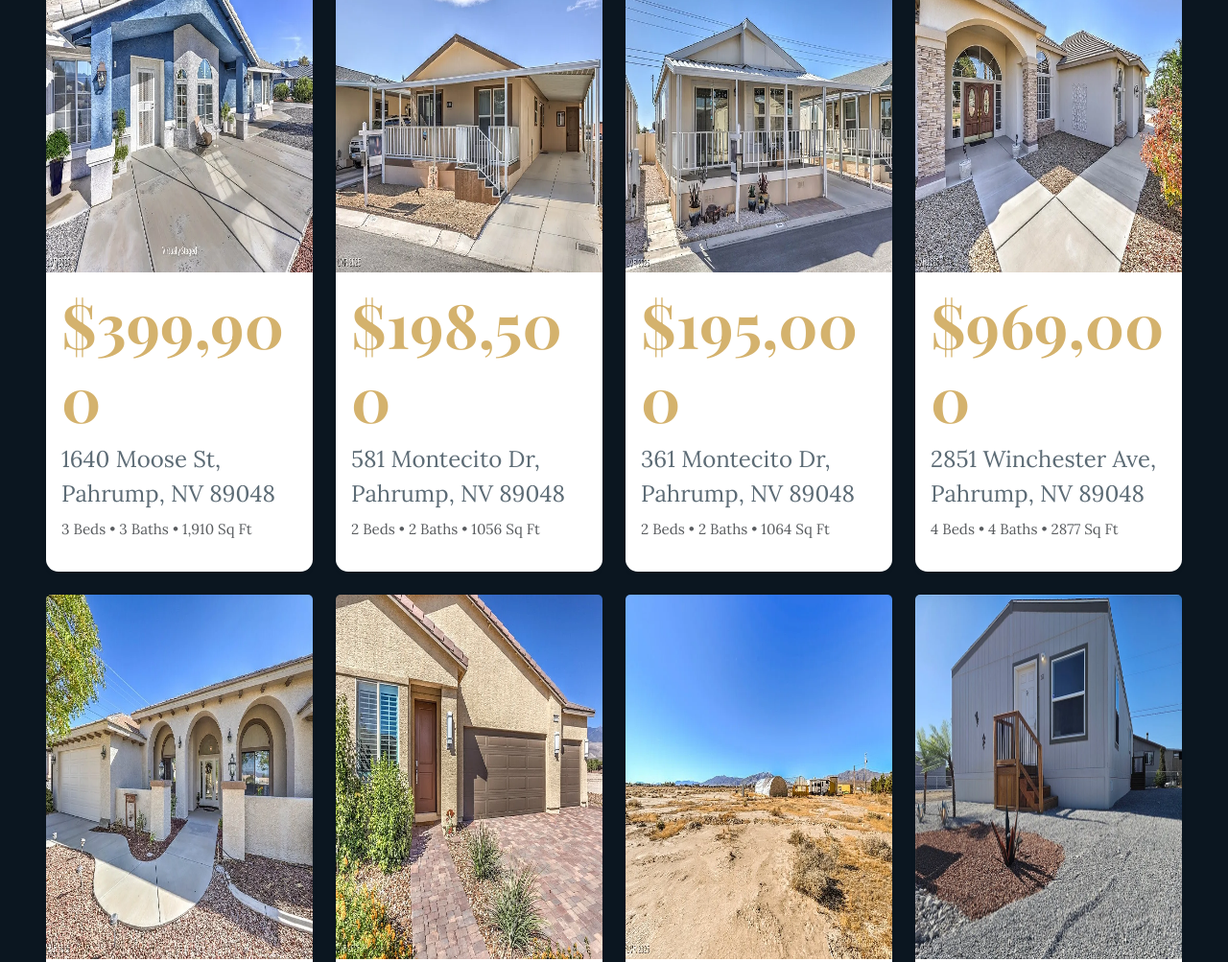
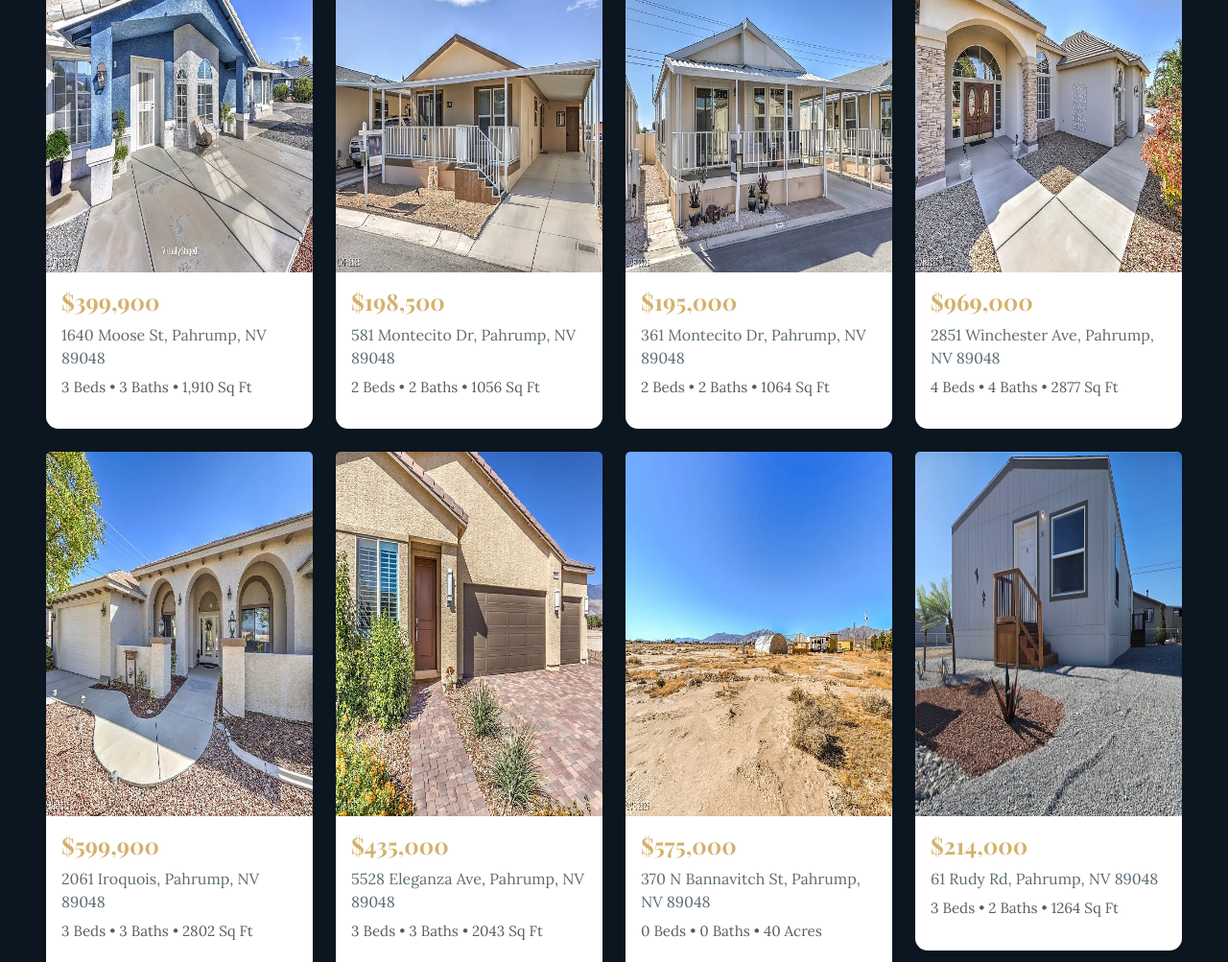
Before and after one commit to JoyDelearna/marci-metzger-homepage-redesign, a website: page index.html in a window 1280 px wide. Shown: the part 1863-2866 px from the top of the page at 96% size. Drawn offline with nearby package versions, Linux system fonts and the light colour scheme.

Commit message:
Change css

```diff
--- a/css/style.css
+++ b/css/style.css
@@ -27,6 +27,11 @@ li {
 .paragraph {
     font-size: 1.5rem;
 }
+
+.paragraph-2 {
+    font-size: 1rem;
+}
+
 
 .button {
     display: inline-block;
--- a/js/main.js
+++ b/js/main.js
@@ -97,8 +97,8 @@ function displayListings(items) {
         <div class="card listing-card shadow-sm border-0 open-gallery" data-folder="${item.folder}">
             <img src="${cover}" class="card-img-top" alt="${item.title}">
             <div class="card-body">
-                <h5 class="property-price gold-text title">$${item.price.toLocaleString()}</h5>
-                <p class="light-blue-text paragraph mb-2">${item.address}</p>
+                <h5 class="property-price gold-text paragraph">$${item.price.toLocaleString()}</h5>
+                <p class="light-blue-text paragraph-2 mb-2">${item.address}</p>
                 <p class="property-details small text-muted">${item.details}</p>
             </div>
         </div>
```
